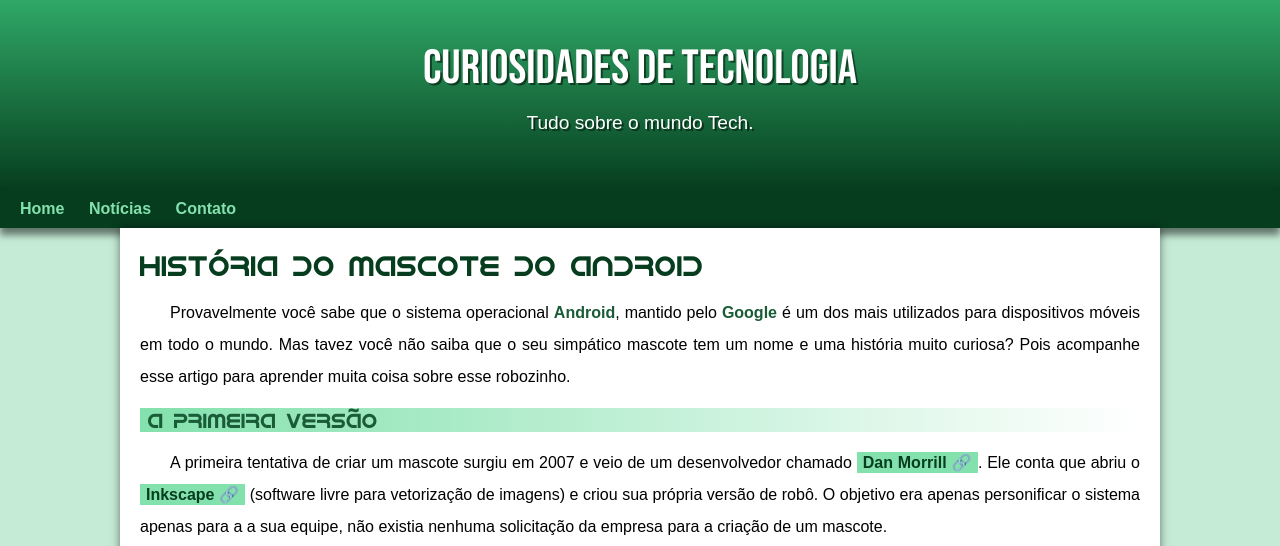
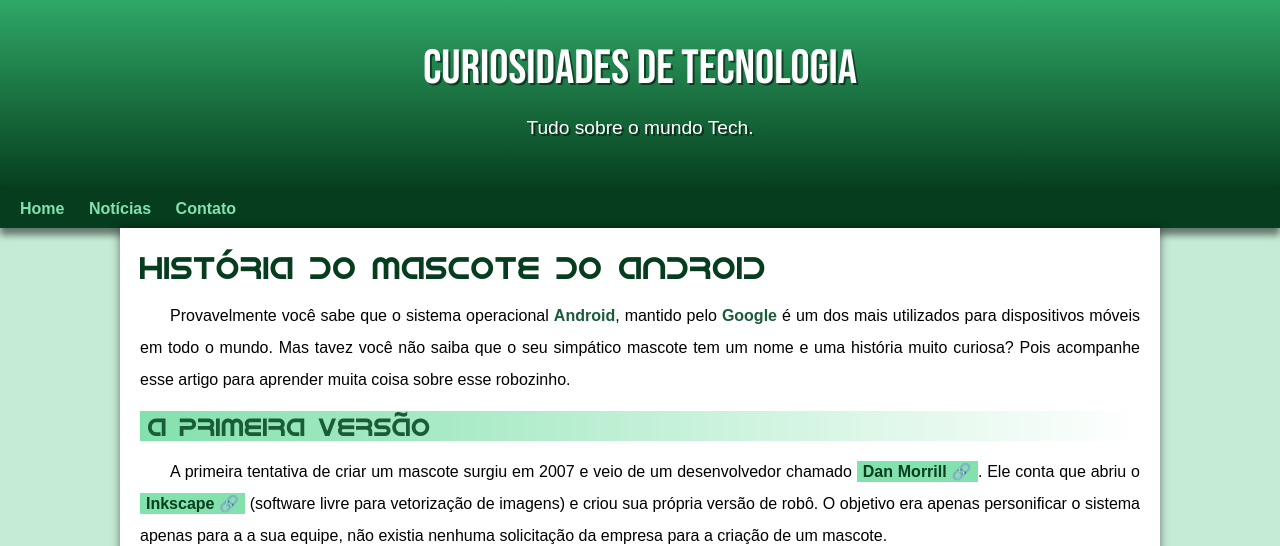
Before and after one commit to Luiz-CPS-Silva/projeto-android, a plain HTML site: page index.html in a window 1280 px wide. Shown: the top 546 px of the page. Drawn offline with Linux system fonts and the light colour scheme.

Commit message:
Update style.css

```diff
--- a/estilo/style.css
+++ b/estilo/style.css
@@ -47,7 +47,7 @@ header > h1 {
     font-family: var(--fonte-destaque);
     font-weight: normal;
     font-size: 3em;
-    margin-bottom: 15px;
+    margin-bottom: 20px;
     text-shadow: 2px 2px 0px rgba(0, 0, 0, 0.5);
 }
 
@@ -55,7 +55,7 @@ header > p {
     font-family: var(--fonte-padrão);
     font-size: 1.2em;
     color: white;
-    max-width: 400px;
+    max-width: 500px;
     padding-right: 10px;
     padding-left: 10px;
     margin: auto;
@@ -84,7 +84,7 @@ nav > a:hover {
 
 main {
     background-color: white;
-    box-shadow: 0px 0px 10px rgba(0, 0, 0, 0.507);
+    box-shadow: 0px 0px 10px rgba(0, 0, 0, 0.5);
     min-width: 300px;
     max-width: 1000px;
     padding: 20px;
@@ -98,13 +98,13 @@ main h1 {
     color: #063d1e;
     font-family: var(--fonte-android);
     font-weight: normal;
-    font-size: 1.8em;
+    font-size: 2em;
 }
 
 main h2 {
     font-family: var(--fonte-android);
     color: #1a5c37;
-    font-size: 1.3em;
+    font-size: 1.6em;
     font-weight: normal;
     background-image: linear-gradient(to right, #83e1ad, transparent);
     text-indent: 8px;
```
